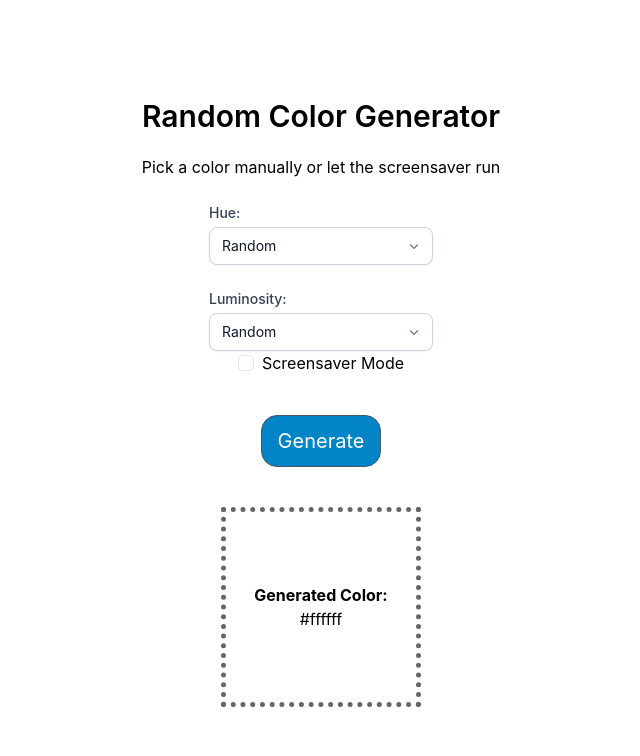
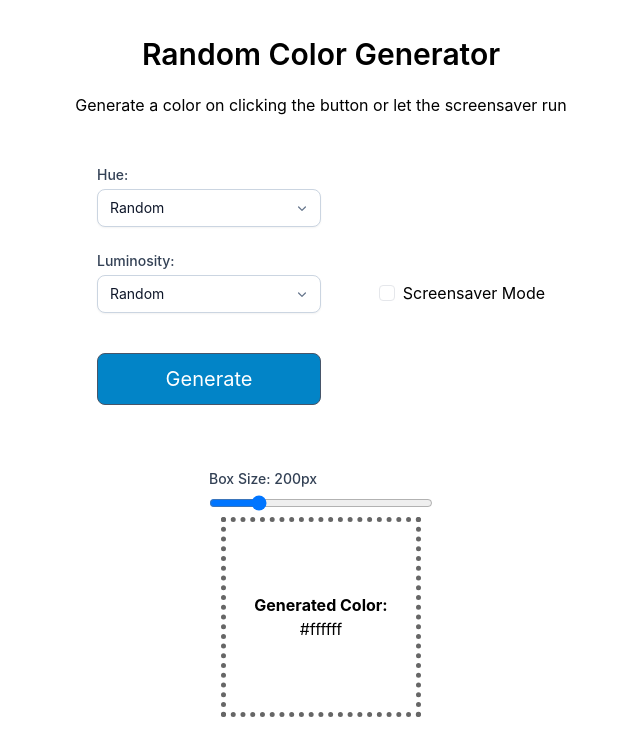
Before and after one commit to anntnt/react-random-color-generator, a React app: page / in a window 1280 px wide. Shown: the top 756 px of the page, without its empty margins (319-959 px from the left). Built offline with nearby package versions, Linux system fonts and the light colour scheme.

Commit message:
Add size control and update app layout

```diff
--- a/src/App.tsx
+++ b/src/App.tsx
@@ -1,9 +1,10 @@
 import randomColor from 'randomcolor';
-import { useEffect, useState } from 'react';
+import {useState } from 'react';
 import './components/ColorDisplay';
 import { ColorDisplay } from './components/ColorDisplay';
 import ScreensaverCheckbox from './components/ScreensaverCheckbox';
 import {HueListBox, LuminosityListBox} from './components/RandomColorListBox';
+import SizeRange from './components/SizeRange';
 import { hueOptions, luminosityOptions } from './lib/type';
 
 export default function App() {
@@ -24,11 +25,13 @@
 
 
   return (
-    <div className="flex min-h-screen flex-col items-center justify-center overflow-hidden bg-white px-6 text-center ">
+    <div className="flex mt-8 flex-col items-center justify-center overflow-hidden bg-white px-6 text-center ">
       <h1 className="m-0 text-[30px] font-semibold">
         Random Color Generator
       </h1>
-      <p className="mt-4">Pick a color manually or let the screensaver run</p>
+      <p className="mt-4">Generate a color on clicking the button or let the screensaver run</p>
+      <div className='flex mt-6 w-full max-w-md items-center justify-between'>
+        <div className="w-56">
           <HueListBox
             options={hueOptions}
             selectedHue={hue}
@@ -45,16 +48,23 @@
               if (nextLuminosity) setLuminosity(nextLuminosity);
             }}
           />
+          <button
+              onClick={generateColor}
+              className="my-10 w-full cursor-pointer rounded-lg border border-slate-600 bg-sky-600 px-4 py-2.5 text-[20px] text-white hover:bg-sky-700"
+          >
+            Generate
+          </button>
+        </div>
+        <div>
             <ScreensaverCheckbox
             enabled={isScreensaverEnabled}
             setEnabled={setIsScreensaverEnabled}
           />
-      <button
-        onClick={generateColor}
-        className="my-10 cursor-pointer rounded-2xl border border-slate-600 bg-sky-600 hover:bg-sky-700 px-4 py-2.5 text-[20px] text-white"
-      >
-        Generate
-      </button>
+
+        </div>
+
+      </div>
+      <SizeRange size={size} setSize={setSize} />
       <ColorDisplay color={color} size={size} />
     </div>
   );
--- a/src/components/RandomColorListBox.tsx
+++ b/src/components/RandomColorListBox.tsx
@@ -42,7 +42,7 @@
         </ListboxButton>
         <ListboxOptions
           anchor="bottom"
-          className="mt-1 w-(--button-width) rounded-xl border border-slate-200 bg-white p-1 shadow-lg focus:outline-none"
+          className="mt-1 w-[var(--button-width)] rounded-xl border border-slate-200 bg-white p-1 shadow-lg focus:outline-none"
         >
           {props.options.map((option) => (
             <ListboxOption
@@ -79,7 +79,7 @@
         </ListboxButton>
         <ListboxOptions
           anchor="bottom"
-          className="mt-1 w-(--button-width) rounded-xl border border-slate-200 bg-white p-1 shadow-lg focus:outline-none"
+          className="mt-1 w-[var(--button-width)] rounded-xl border border-slate-200 bg-white p-1 shadow-lg focus:outline-none"
         >
           {props.options.map((option) => (
             <ListboxOption
--- /dev/null
+++ b/src/components/SizeRange.tsx
@@ -0,0 +1,25 @@
+import { Field, Label } from '@headlessui/react';
+
+type SizeRangeProps = {
+  size: number;
+  setSize: React.Dispatch<React.SetStateAction<number>>;
+};
+
+export default function SizeRange({ size, setSize }: SizeRangeProps) {
+  return (
+    <Field className="mt-6 w-56 text-left">
+      <Label className="mb-1 block text-sm font-medium text-slate-700">
+        Box Size: {size}px
+      </Label>
+      <input
+        type="range"
+        min="150"
+        max="400"
+        step="10"
+        value={size}
+        onChange={(event) => setSize(Number(event.currentTarget.value))}
+        className="w-full"
+      />
+    </Field>
+  );
+}
--- a/src/lib/type.ts
+++ b/src/lib/type.ts
@@ -12,5 +12,4 @@
     { label: 'Light', value: 'light' },
     { label: 'Dark', value: 'dark' },
     { label: 'Bright', value: 'bright' },
-
   ];
```
Lines whose indentation alone changed are shown as unchanged.
